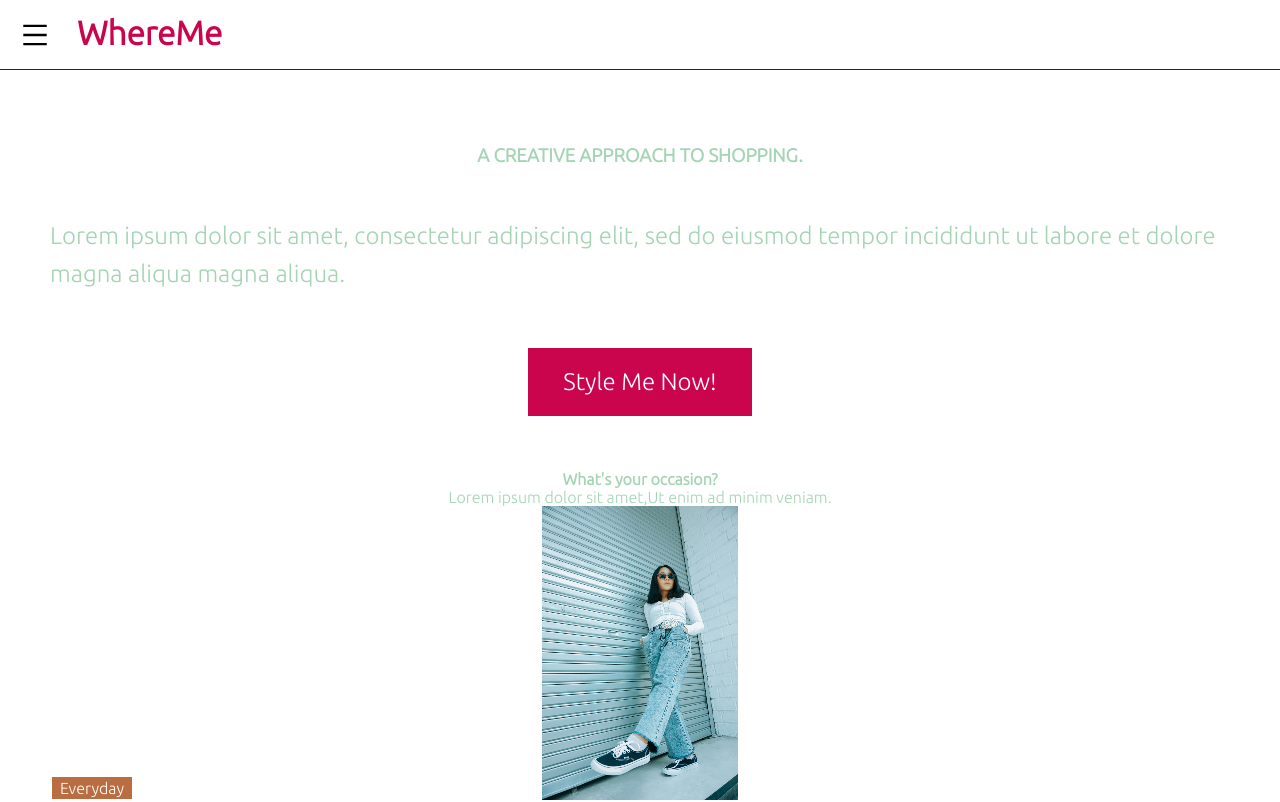
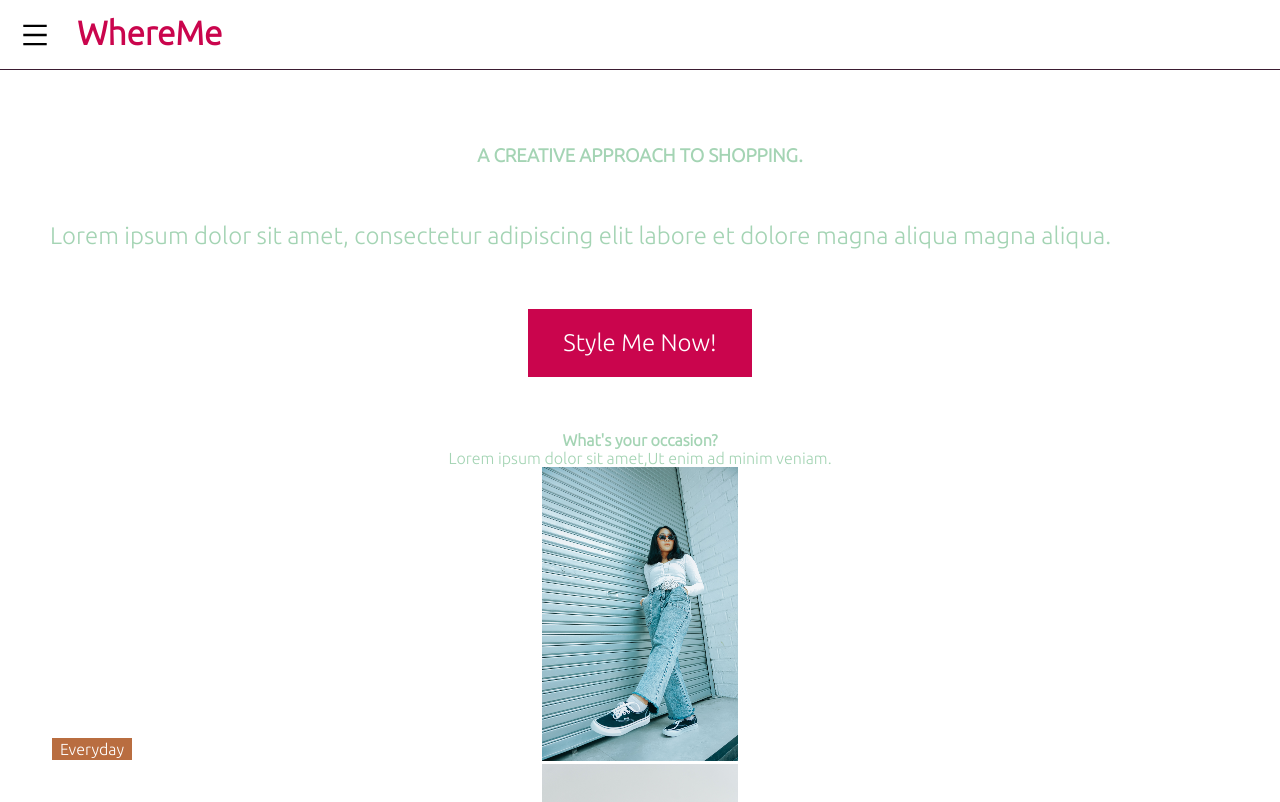
Before and after one commit to mnygit/whereme_project, a React (Create React App) app: page / in a window 1280 px wide. Shown: the top 802 px of the page. Built offline with nearby package versions, Linux system fonts and the light colour scheme; a web font is replaced by a local one.

Commit message:
remove text

```diff
--- a/src/Hero.js
+++ b/src/Hero.js
@@ -10,7 +10,7 @@ import ReactPlayer from 'react-player';
           <section className="hero-column hero-intro">
           <div className="intro">
           <h3 className="intro-header">A creative approach to shopping.</h3>
-          <p className="intro-description">Lorem ipsum dolor sit amet, consectetur adipiscing elit, sed do eiusmod tempor incididunt ut
+          <p className="intro-description">Lorem ipsum dolor sit amet, consectetur adipiscing elit
             labore et dolore magna aliqua magna aliqua.</p>
             <div className="btn-center">
             <button className="btn">Style Me Now!</button>
```
